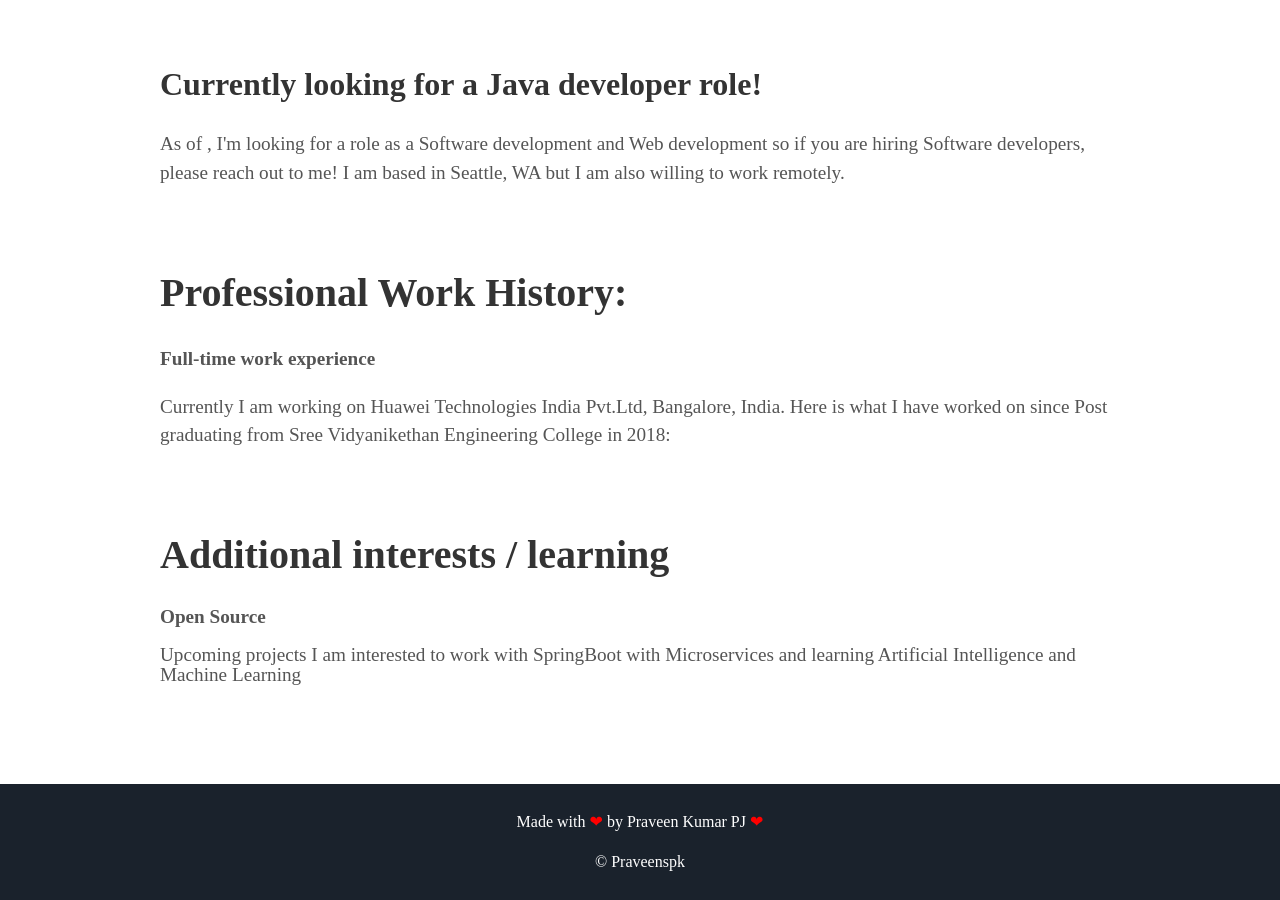
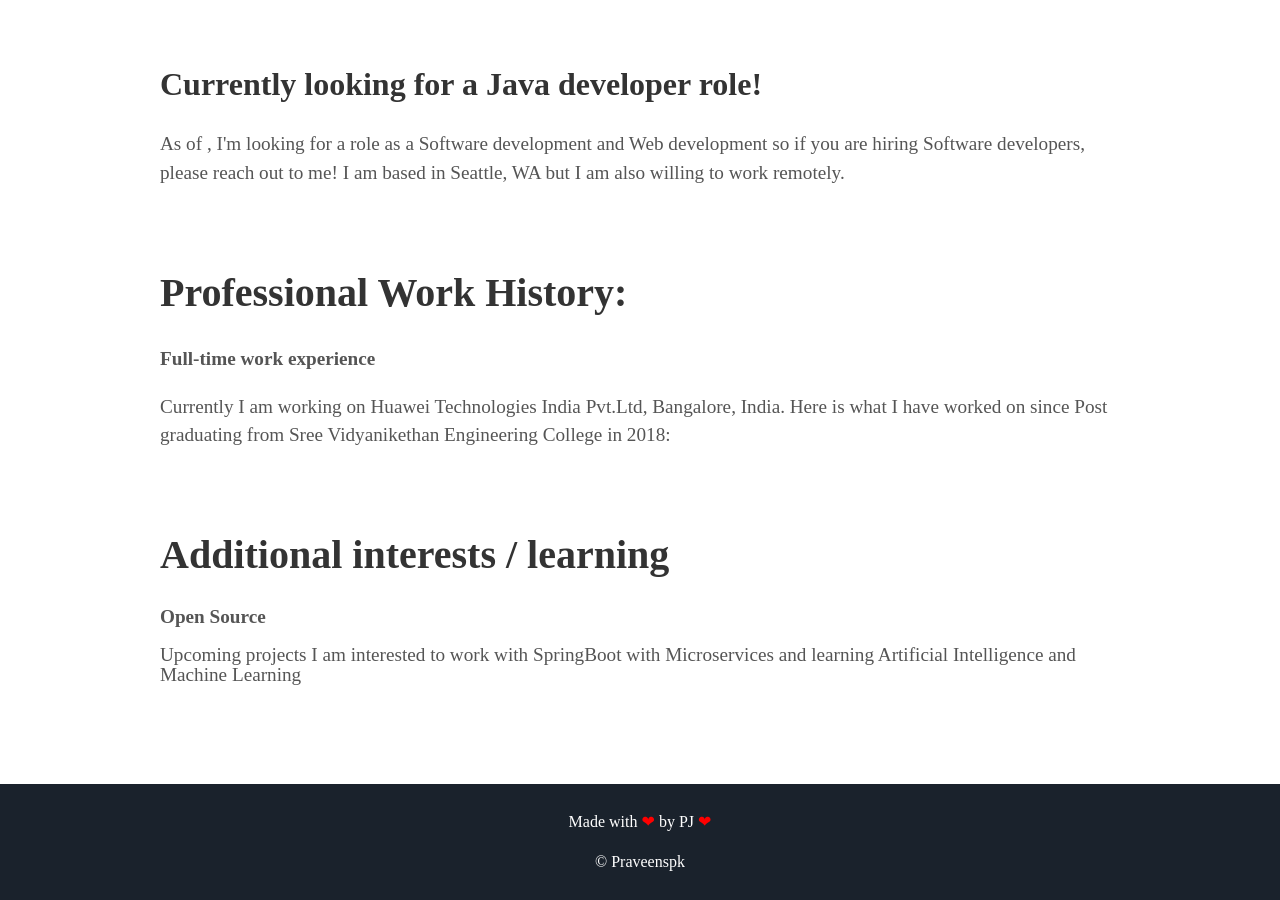
Before and after one commit to praveenspk/praveenspk.github.io, a Jekyll site: the page built from index.html, in a window 1280 px wide and 900 px high, scrolled down 2951 px. Built offline with Jekyll 4.4.1, drawn with Linux system fonts in a browser that asks for light colours; some web fonts are replaced.

Commit message:
Update footer.html

```diff
--- a/_includes/footer.html
+++ b/_includes/footer.html
@@ -1,6 +1,6 @@
 <footer class="footer">
 
-    <p>Made with<span class="love"> ❤ </span> by <a href="https://github.com/praveenspk">Praveen Kumar PJ<span class="love"> ❤</a>
+    <p>Made with<span class="love"> ❤ </span> by <a href="https://github.com/praveenspk">PJ<span class="love"> ❤</a>
        <br> <p>&copy; {{ site.github_username }} </p>
     </p>
 </footer>
```
